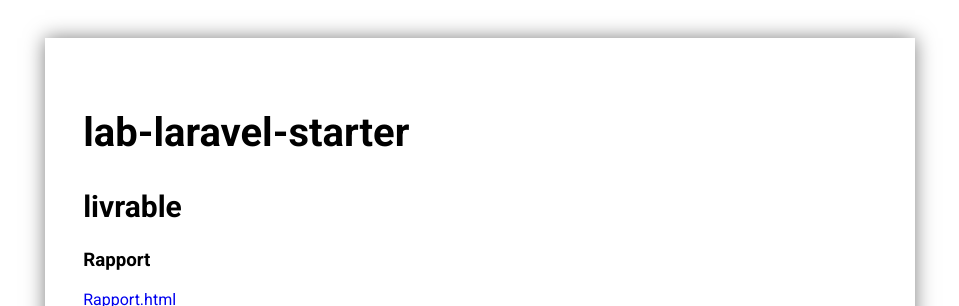
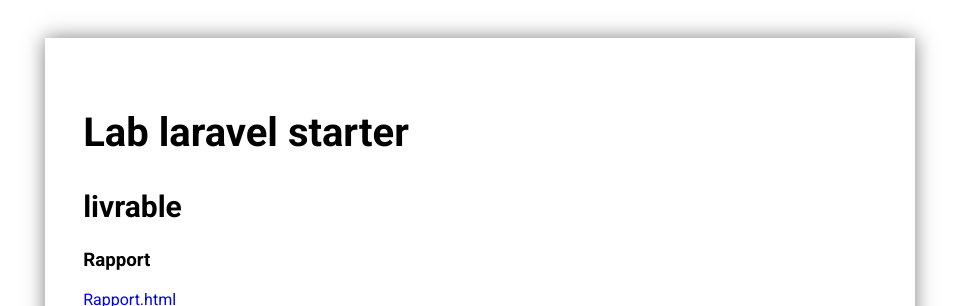
Before and after one commit to labs-web/lab-laravel-starter, a Jekyll site: the page built from docs/index.md, in a window 1280 px wide. Shown: the top 306 px of the page, without its empty margins (160-1119 px from the left). Built offline with Jekyll 4.4.1, drawn with Linux system fonts in a browser that asks for light colours.

```diff
--- a/docs/_layouts/default.html
+++ b/docs/_layouts/default.html
@@ -12,7 +12,7 @@
         <div id="page-wrapper" class="page-wrapper">
             <div class="book">
                 <article size="A4">
-                    <h1>lab-laravel-starter</h1>
+                    <h1>Lab laravel starter</h1>
                     {{ content }}
                 </article>
             </div>
```
